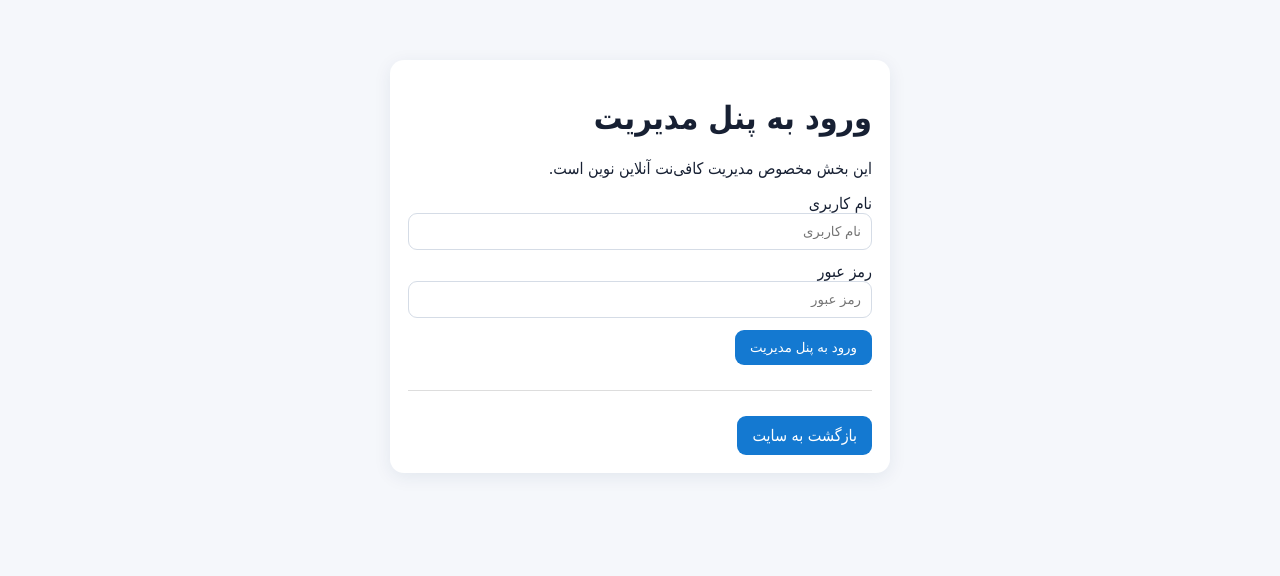
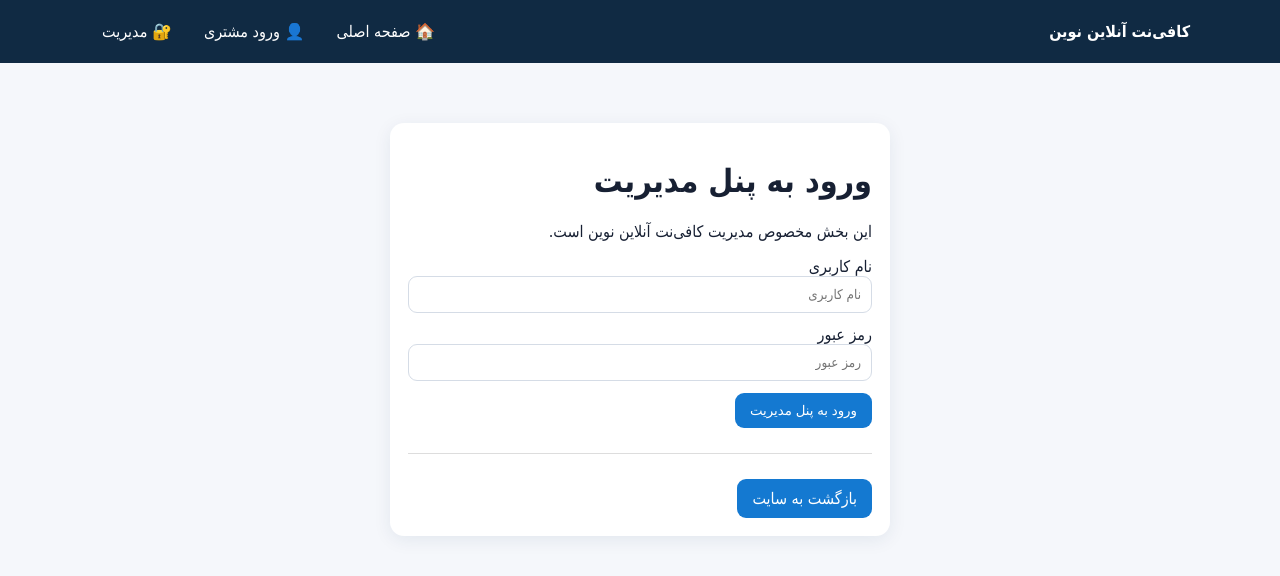
Before and after one commit to amhmdy307-stack/online-novin, a Flask app: page /admin/login in a window 1280 px wide. Shown: the top 576 px of the page. Run offline with Flask 3, Linux system fonts and the light colour scheme; data comes from the database, SQL or seed files in the repository.

Commit message:
Update base.html

```diff
--- a/templates/base.html
+++ b/templates/base.html
@@ -6,7 +6,7 @@
     <meta name="viewport" content="width=device-width, initial-scale=1">
 
     <title>
-        {{ settings.get('site_name','کافی‌نت آنلاین نوین') if settings else 'کافی‌نت آنلاین نوین' }}
+        {{ settings.get('site_name', 'کافی‌نت آنلاین نوین') if settings else 'کافی‌نت آنلاین نوین' }}
     </title>
 
     <style>
@@ -15,14 +15,14 @@
         }
 
         body {
+            margin: 0;
             font-family: Tahoma, Arial, sans-serif;
-            background: {{ settings.get('background_color','#f5f7fb') if settings else '#f5f7fb' }};
-            color: {{ settings.get('text_color','#172033') if settings else '#172033' }};
-            margin: 0;
+            background: {{ settings.get('background_color', '#f5f7fb') if settings else '#f5f7fb' }};
+            color: {{ settings.get('text_color', '#172033') if settings else '#172033' }};
         }
 
         .topbar {
-            background: {{ settings.get('primary_color','#102a43') if settings else '#102a43' }};
+            background: {{ settings.get('primary_color', '#102a43') if settings else '#102a43' }};
             color: #fff;
             padding: 14px 20px;
         }
@@ -49,12 +49,12 @@
         .topbar-links a {
             color: #fff;
             text-decoration: none;
-            padding: 9px 12px;
+            padding: 8px 12px;
             border-radius: 8px;
         }
 
         .topbar-links a:hover {
-            background: rgba(255,255,255,.12);
+            background: rgba(255,255,255,.15);
         }
 
         .wrap {
@@ -64,7 +64,7 @@
         }
 
         .card {
-            background: {{ settings.get('card_color','#ffffff') if settings else '#ffffff' }};
+            background: {{ settings.get('card_color', '#ffffff') if settings else '#ffffff' }};
             padding: 18px;
             border-radius: 14px;
             margin: 12px 0;
@@ -72,7 +72,7 @@
         }
 
         .btn {
-            background: {{ settings.get('secondary_color','#1479d1') if settings else '#1479d1' }};
+            background: {{ settings.get('secondary_color', '#1479d1') if settings else '#1479d1' }};
             color: #fff;
             border: 0;
             border-radius: 9px;
@@ -82,6 +82,10 @@
             cursor: pointer;
         }
 
+        .btn:hover {
+            opacity: .9;
+        }
+
         input,
         select,
         textarea {
@@ -89,6 +93,11 @@
             padding: 10px;
             border: 1px solid #d5dce6;
             border-radius: 9px;
+            font-family: inherit;
+        }
+
+        textarea {
+            resize: vertical;
         }
 
         .field {
@@ -102,33 +111,49 @@
             margin-bottom: 12px;
         }
 
-        /* صفحه اصلی */
-        .public-page {
-            min-height: 100vh;
+        .success {
+            background: #e8f7ee;
+            color: #176b3a;
         }
 
-        /* پنل مشتری */
-        .customer-topbar {
-            background: {{ settings.get('primary_color','#102a43') if settings else '#102a43' }};
+        .danger {
+            background: #fdeaea;
+            color: #9b2226;
+        }
+
+        table {
+            width: 100%;
+            border-collapse: collapse;
+            background: #fff;
+        }
+
+        th,
+        td {
+            padding: 10px;
+            border-bottom: 1px solid #e5e9ef;
+            text-align: right;
+        }
+
+        th {
+            font-weight: bold;
+        }
+
+        .badge {
+            display: inline-block;
+            padding: 5px 9px;
+            border-radius: 20px;
+            font-size: 12px;
+            background: #edf2f7;
+        }
+
+        .admin-badge {
+            background: #102a43;
             color: #fff;
         }
 
-        .customer-topbar .topbar-inner {
-            justify-content: space-between;
-        }
-
-        /* پنل مدیریت */
-        .admin-topbar {
-            background: {{ settings.get('primary_color','#102a43') if settings else '#102a43' }};
+        .customer-badge {
+            background: #1479d1;
             color: #fff;
-        }
-
-        .admin-topbar .topbar-links a {
-            background: rgba(255,255,255,.08);
-        }
-
-        .admin-topbar .topbar-links a:hover {
-            background: rgba(255,255,255,.18);
         }
 
         @media (max-width: 700px) {
@@ -143,7 +168,18 @@
             }
 
             .topbar-links a {
-                font-size: 13px;
+                flex: 1;
+                text-align: center;
+            }
+
+            .wrap {
+                padding: 12px;
+            }
+
+            table {
+                display: block;
+                overflow-x: auto;
+                white-space: nowrap;
             }
         }
     </style>
@@ -155,13 +191,9 @@
 {% set is_customer = session.get('customer_id') %}
 
 
-<!-- =========================
-     پنل مدیریت
-     ========================= -->
-
 {% if is_admin %}
 
-    <div class="topbar admin-topbar">
+<div class="topbar">
 
     <div class="topbar-inner">
 
@@ -179,10 +211,6 @@
                 🌐 مشاهده سایت
             </a>
 
-                <a href="{{ url_for('tracking') }}">
-                    🔎 پیگیری درخواست
-                </a>
-
             <a href="{{ url_for('admin_logout') }}">
                 🚪 خروج
             </a>
@@ -194,13 +222,9 @@
 </div>
 
 
-<!-- =========================
-     پنل مشتری
-     ========================= -->
-
 {% elif is_customer %}
 
-    <div class="topbar customer-topbar">
+<div class="topbar">
 
     <div class="topbar-inner">
 
@@ -215,7 +239,7 @@
             </a>
 
             <a href="{{ url_for('home') }}">
-                    🛠️ لیست سامانه های ثبت نامی
+                📋 لیست سامانه‌های ثبت‌نامی
             </a>
 
             <a href="{{ url_for('customer_logout') }}">
@@ -228,12 +252,39 @@
 
 </div>
 
+
+{% else %}
+
+<div class="topbar">
+
+    <div class="topbar-inner">
+
+        <div class="topbar-title">
+            {{ settings.get('site_name', 'کافی‌نت آنلاین نوین') if settings else 'کافی‌نت آنلاین نوین' }}
+        </div>
+
+        <div class="topbar-links">
+
+            <a href="{{ url_for('home') }}">
+                🏠 صفحه اصلی
+            </a>
+
+            <a href="{{ url_for('customer_login') }}">
+                👤 ورود مشتری
+            </a>
+
+            <a href="{{ url_for('admin_login') }}">
+                🔐 مدیریت
+            </a>
+
+        </div>
+
+    </div>
+
+</div>
+
 {% endif %}
 
-
-<!-- =========================
-     محتوای صفحات
-     ========================= -->
 
 <main class="wrap">
 
@@ -243,7 +294,6 @@
 
             <div class="notice">
                 {{ m }}
-
             </div>
 
         {% endfor %}
```
Lines whose indentation alone changed are shown as unchanged.
